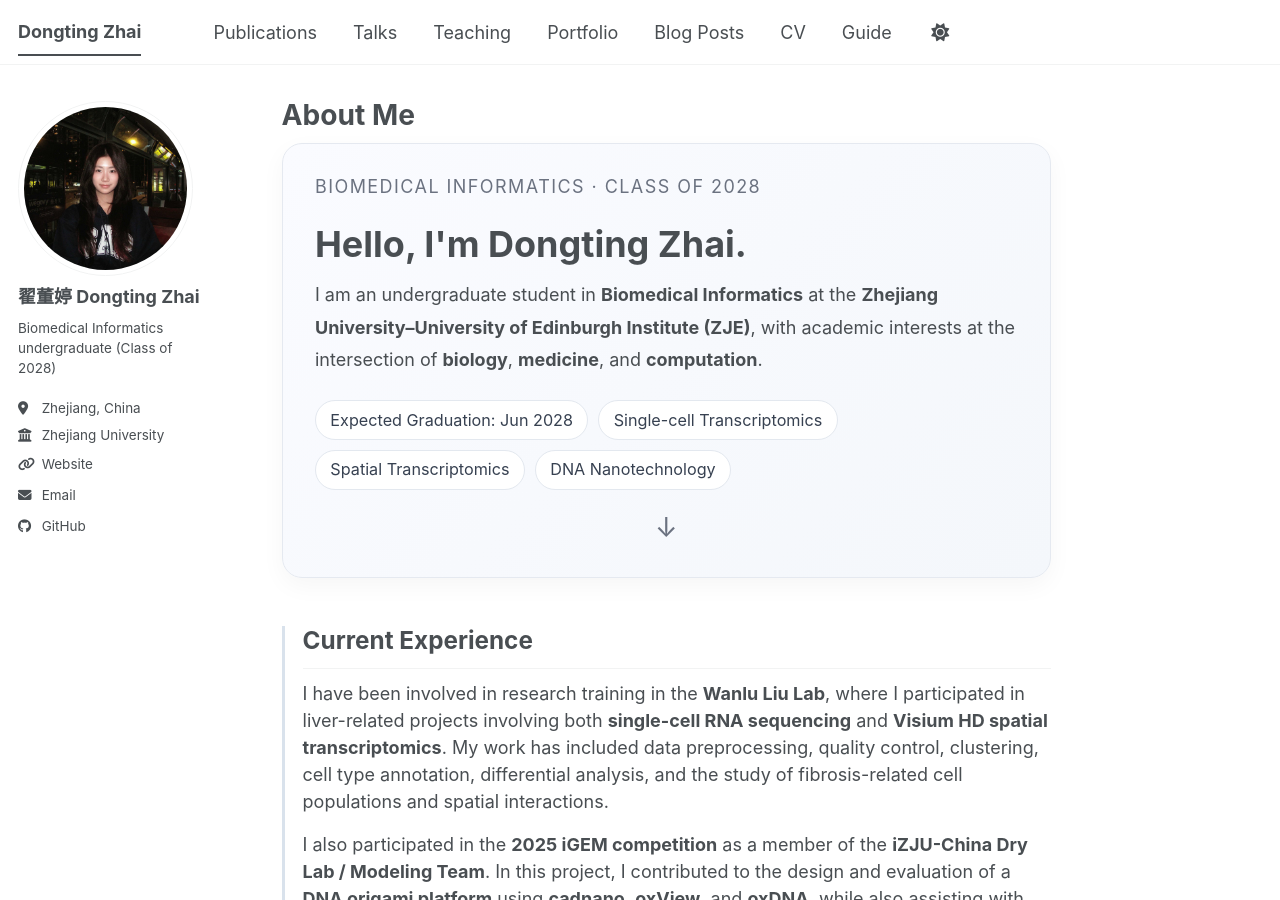
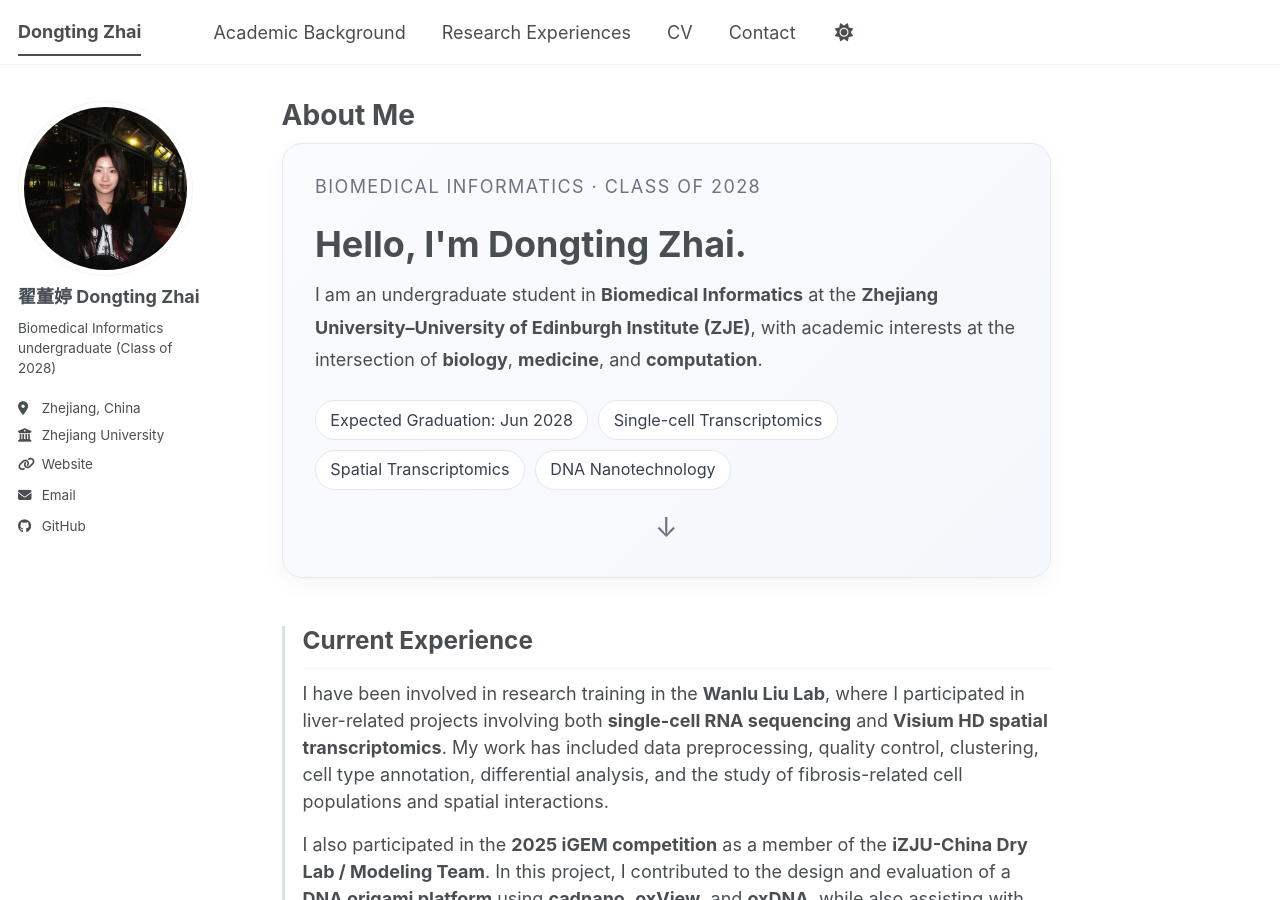
Before and after one commit to Iris1618/Iris1618.github.io, a Jekyll site: the page built from _pages/about.md, in a window 1280 px wide and 900 px high. Built offline with Jekyll 4.4.1, drawn with Linux system fonts in a browser that asks for light colours; a script bundle is joined from its source files by our own code; library files that are not in the unit come from our copies.

Commit message:
Revise navigation menu entries
Updated navigation menu by adding 'Academic Background' and 'Research Experiences', and removed several other entries.

```diff
--- a/_data/navigation.yml
+++ b/_data/navigation.yml
@@ -8,26 +8,14 @@
 #      Markdown formatted page while the second is generated using JSON.
 
 main:
-  - title: "Publications"
-    url: /publications/
+  - title: "Academic Background"
+    url: "/"
 
-  - title: "Talks"
-    url: /talks/
-
-  - title: "Teaching"
-    url: /teaching/
-
-  - title: "Portfolio"
-    url: /portfolio/
-
-  - title: "Blog Posts"
-    url: /year-archive/
+  - title: "Research Experiences"
+    url: "/portfolio/"
 
   - title: "CV"
-    url: /cv/
+    url: "/cv/"
 
-  # - title: "CV"
-  #   url: /cv-json/
-
-  - title: "Guide"
-    url: /markdown/
+  - title: "Contact"
+    url: "/contact/"
```
